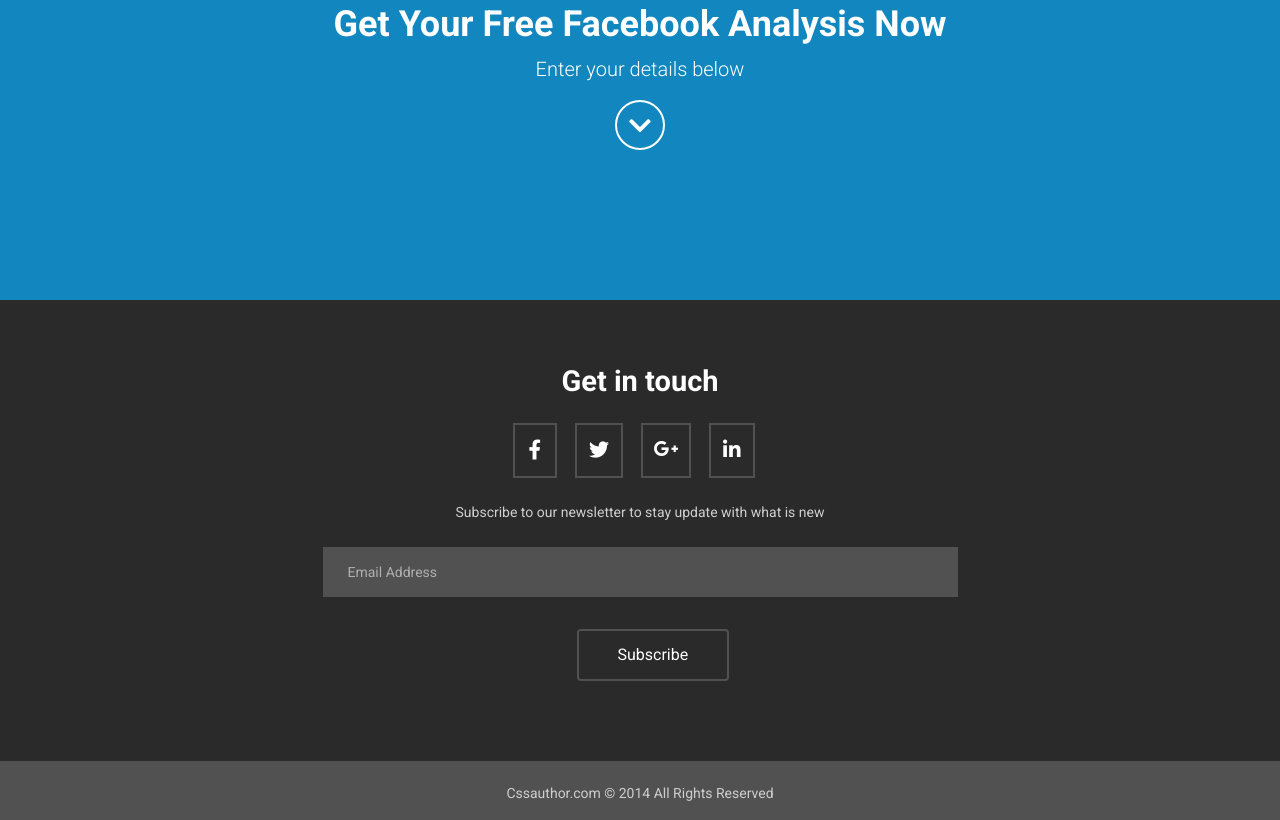
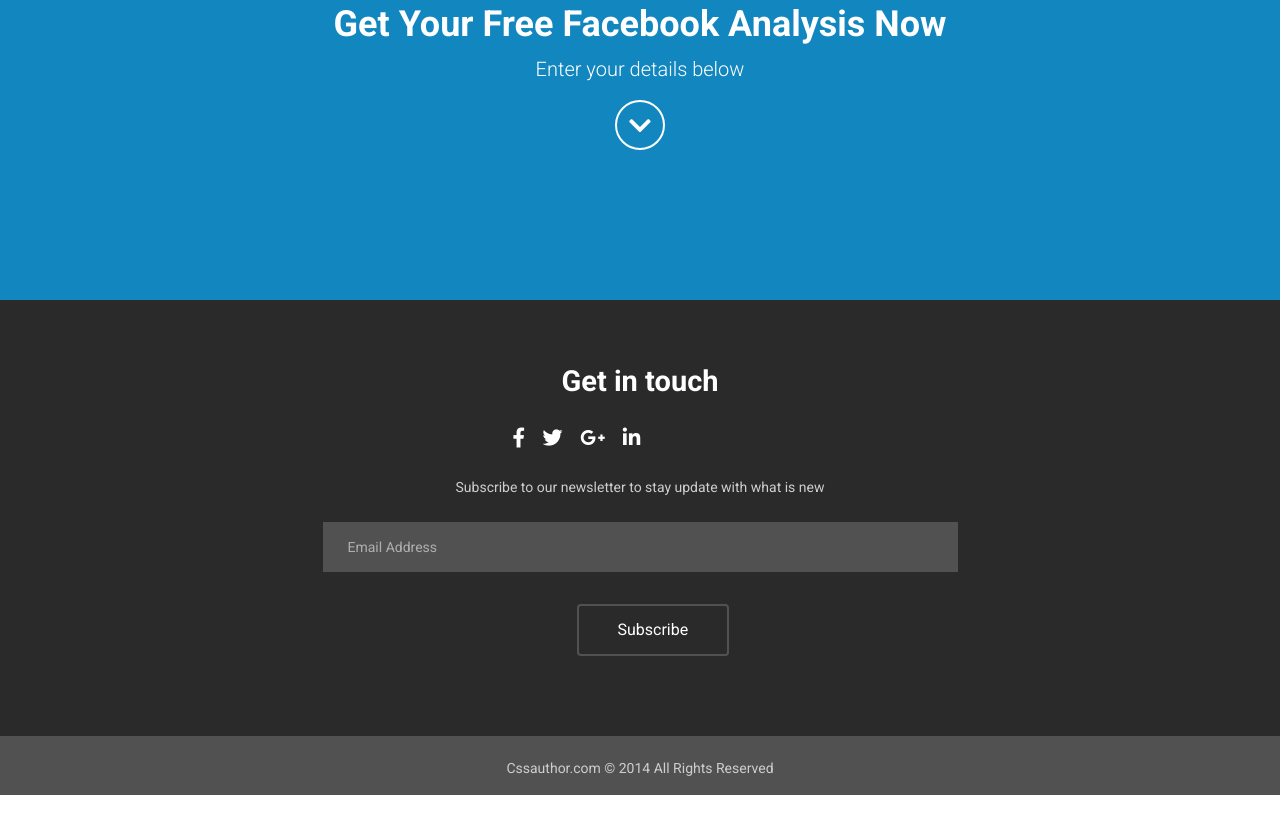
Before and after one commit to Omor-Faruk-cloud/Business_first, a plain HTML site: page index.html in a window 1280 px wide. Shown: the part 3488-4308 px from the top of the page. After the commit the page ends 4283 px from the top, so only its background shows below. Drawn offline with nearby package versions, Linux system fonts and the light colour scheme.

Commit message:
Update index.html

```diff
--- a/index.html
+++ b/index.html
@@ -313,23 +313,13 @@
                                 <i class="fas fa-times"></i>
                             </a>
                         </div>
-
                     </div>
-
                 </div>
             </div>
         </div>
     </section>
 
     <!-- contact section END  -->
-
-
-
-
-
-
-
-
 
     <!-- Get in touch section Start  -->
     <section class="get_in_touch py-5">
@@ -342,10 +332,10 @@
             <div class="row justify-content-center">
                 <div class="col-md-3 m-auto text-center">
                     <ul>
-                        <li class="fb2"><a href="https://www.facebook.com/STRIKERX0X/"><i class="fab fa-facebook-f"></i></a></li>
-                        <li class="tw2"><a href=""><i class="fab fa-twitter"></i></a></li>
-                        <li class="plus"><a href=""><i class="fab fa-google-plus-g"></i></a></li>
-                        <li class="link"><a href=""><i class="fab fa-linkedin-in"></i></a></li>
+                        <li><a href="https://www.facebook.com/STRIKERX0X/"><i class="fab fa-facebook-f"></i></a></li>
+                        <li><a href=""><i class="fab fa-twitter"></i></a></li>
+                        <li><a href=""><i class="fab fa-google-plus-g"></i></a></li>
+                        <li><a href=""><i class="fab fa-linkedin-in"></i></a></li>
                     </ul>
                 </div>
             </div>
```
